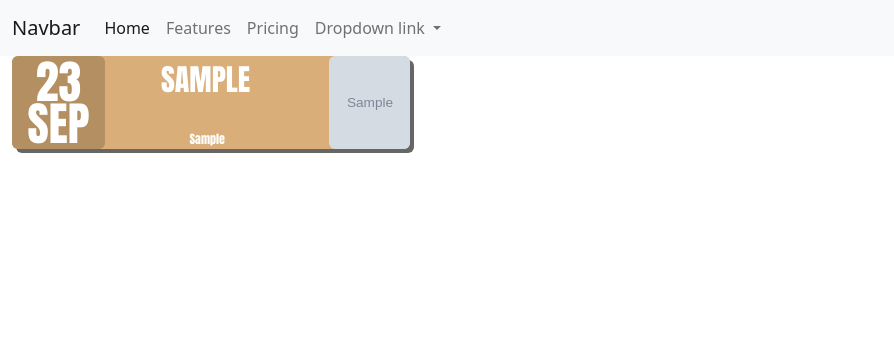
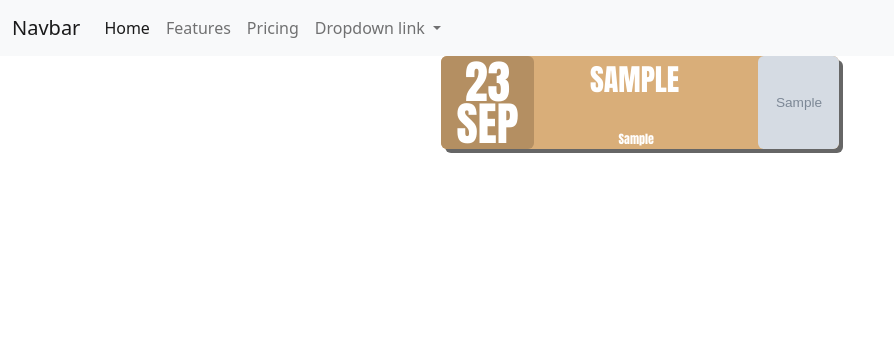
Before and after one commit to emoltz/concerts-app, a Django app: template src/concertlistings/templates/concert_list.html in a window 1280 px wide. Shown: the top 356 px of the page, without its empty margins (0-894 px from the left). Run offline with Django 4.2, Linux system fonts and the light colour scheme; the template is opened without the code that fills it: values that come from a table or form of the project are taken from there, others are empty; tables that the repository leaves empty hold one stand-in row (values such as "Sample post"); grey boxes marked "Sample" are stand-in pictures; some libraries are stand-ins or nearby versions.

Commit message:
grid system working

```diff
--- a/src/concertlistings/templates/concert_list.html
+++ b/src/concertlistings/templates/concert_list.html
@@ -1,41 +1,19 @@
 {% extends 'base.html' %}
 {% load static %}
 {% block content %}
-    <div class="container-fluid">
-
+    <div class="container">
+    <div class="row justify-content-md-center">
         {% for concert in object_list %}
-            <div class="card-1">
-                <div class="accent-1 date">23 Sep</div>
-                <div class="band-name">{{ concert.artist }}</div>
-                <div class="concert-location"> {{ concert.venue }}</div>
-
-            <img src="{{ concert.image }}" alt="Some artist" class="artist-image img">
+            <div class="col-md-auto">
+                <div class="card-1">
+                            <div class="accent-1 date">23 Sep</div>
+                            <div class="band-name">{{ concert.artist }}</div>
+                            <div class="concert-location"> {{ concert.venue }}</div>
+                            <img src="{{ concert.image }}" alt="Some artist" class="artist-image img">
+                        </div>
             </div>
         {% endfor %}
 
     </div>
 
-
-
-    {#        #}
-    {#        <div class="card-2">#}
-    {#            <div class="accent-2 date ">06 Nov</div>#}
-    {#            <div class="band-name">Your Mom#}
-    {#                <div class="concert-location">Terminal 5</div>#}
-    {#            </div>#}
-    {#            <img src="{% static 'images/photo1.png' %}" alt="Some artist" class="artist-image img">#}
-    {##}
-    {#        </div>#}
-{#    </div>#}
-
-
-
 {% endblock %}
-
-{#    <h2>All Concerts</h2>#}
-{#    {%  for concert in object_list %}#}
-{#        <p>{{  concert.title }} - <a href="{{  concert.url }}">Buy Tickets</a></p>#}
-{#        <p>{{ concert.artist }}, {{  concert.venue }} ({{ concert.date }})</p>#}
-{#    {%  endfor %}#}
-
-{#{% extends 'base.html' %}#}
```
